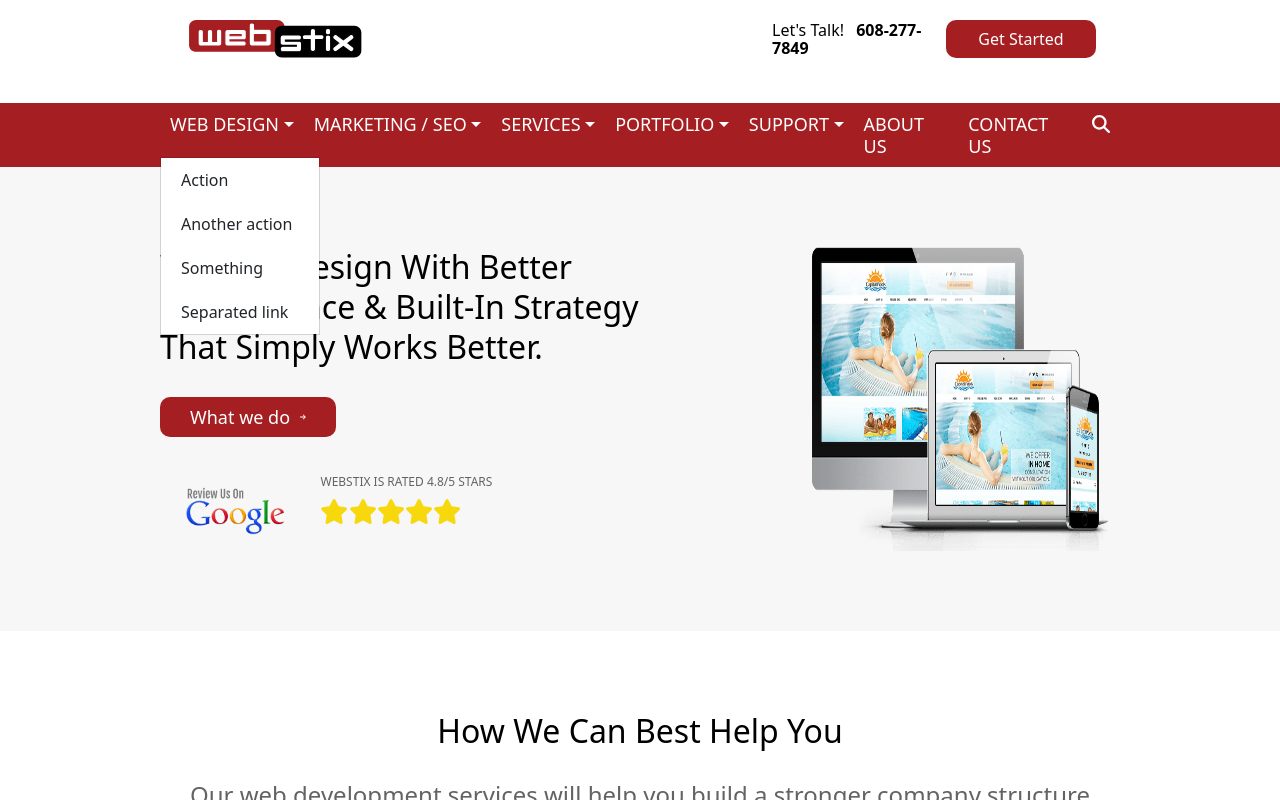
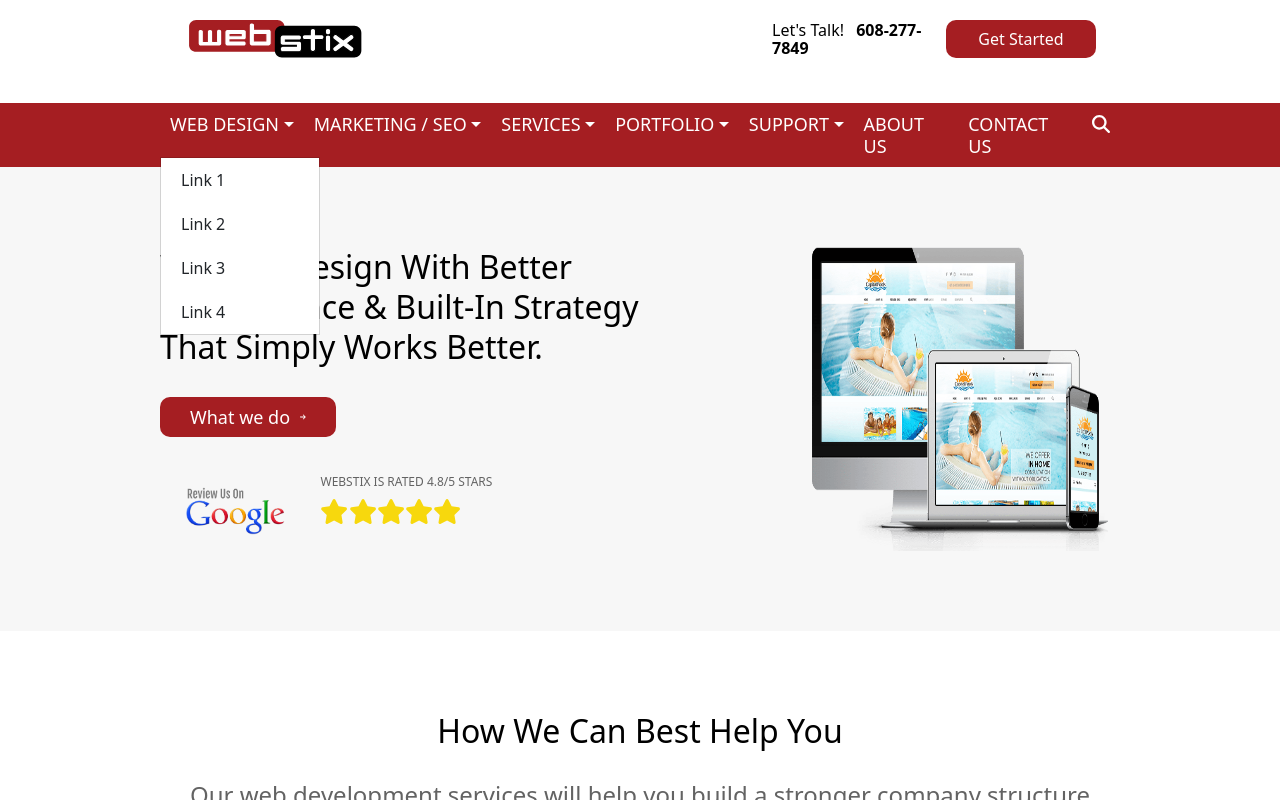
Before and after one commit to Mohit-jain22/webstix-task, a React (Create React App) app: page / in a window 1280 px wide. Both pictures are taken after a click on the button "WEB DESIGN". Shown: the top 800 px of the page. Built offline with nearby package versions, Linux system fonts and the light colour scheme.

Commit message:
Link change

```diff
--- a/src/components/layout/Header.js
+++ b/src/components/layout/Header.js
@@ -41,34 +41,34 @@ function Header() {
         <Navbar.Collapse id="responsive-navbar-nav">
           <Nav className="mx-auto">
             <NavDropdown title="Web Design" id="collasible-nav-dropdown">
-              <NavDropdown.Item href="#">Action</NavDropdown.Item>
-              <NavDropdown.Item href="#">Another action</NavDropdown.Item>
-              <NavDropdown.Item href="#">Something</NavDropdown.Item>
-              <NavDropdown.Item href="#">Separated link</NavDropdown.Item>
+              <NavDropdown.Item href="#">Link 1</NavDropdown.Item>
+              <NavDropdown.Item href="#">Link 2</NavDropdown.Item>
+              <NavDropdown.Item href="#">Link 3</NavDropdown.Item>
+              <NavDropdown.Item href="#">Link 4</NavDropdown.Item>
             </NavDropdown>
             <NavDropdown title="Marketing / SEO" id="collasible-nav-dropdown">
-              <NavDropdown.Item href="#">Action</NavDropdown.Item>
-              <NavDropdown.Item href="#">Another action</NavDropdown.Item>
-              <NavDropdown.Item href="#">Something</NavDropdown.Item>
-              <NavDropdown.Item href="#">Separated link</NavDropdown.Item>
+              <NavDropdown.Item href="#">Link 1</NavDropdown.Item>
+              <NavDropdown.Item href="#">Link 2</NavDropdown.Item>
+              <NavDropdown.Item href="#">Link 3</NavDropdown.Item>
+              <NavDropdown.Item href="#">Link 4</NavDropdown.Item>
             </NavDropdown>
             <NavDropdown title="Services" id="collasible-nav-dropdown">
-              <NavDropdown.Item href="#">Action</NavDropdown.Item>
-              <NavDropdown.Item href="#">Another action</NavDropdown.Item>
-              <NavDropdown.Item href="#">Something</NavDropdown.Item>
-              <NavDropdown.Item href="#">Separated link</NavDropdown.Item>
+              <NavDropdown.Item href="#">Link 1</NavDropdown.Item>
+              <NavDropdown.Item href="#">Link 2</NavDropdown.Item>
+              <NavDropdown.Item href="#">Link 3</NavDropdown.Item>
+              <NavDropdown.Item href="#">Link 4</NavDropdown.Item>
             </NavDropdown>
             <NavDropdown title="Portfolio" id="collasible-nav-dropdown">
-              <NavDropdown.Item href="#">Action</NavDropdown.Item>
-              <NavDropdown.Item href="#">Another action</NavDropdown.Item>
-              <NavDropdown.Item href="#">Something</NavDropdown.Item>
-              <NavDropdown.Item href="#">Separated link</NavDropdown.Item>
+              <NavDropdown.Item href="#">Link 1</NavDropdown.Item>
+              <NavDropdown.Item href="#">Link 2</NavDropdown.Item>
+              <NavDropdown.Item href="#">Link 3</NavDropdown.Item>
+              <NavDropdown.Item href="#">Link 4</NavDropdown.Item>
             </NavDropdown>
             <NavDropdown title="Support" id="collasible-nav-dropdown">
-                <NavDropdown.Item href="#">Action</NavDropdown.Item>
-                <NavDropdown.Item href="#">Another action</NavDropdown.Item>
-                <NavDropdown.Item href="#">Something</NavDropdown.Item>
-                <NavDropdown.Item href="#">Separated link</NavDropdown.Item>
+              <NavDropdown.Item href="#">Link 1</NavDropdown.Item>
+              <NavDropdown.Item href="#">Link 2</NavDropdown.Item>
+              <NavDropdown.Item href="#">Link 3</NavDropdown.Item>
+              <NavDropdown.Item href="#">Link 4</NavDropdown.Item>
             </NavDropdown>
             <Nav.Link href="#features">About Us</Nav.Link>
             <Nav.Link href="#pricing">Contact Us</Nav.Link>
```
